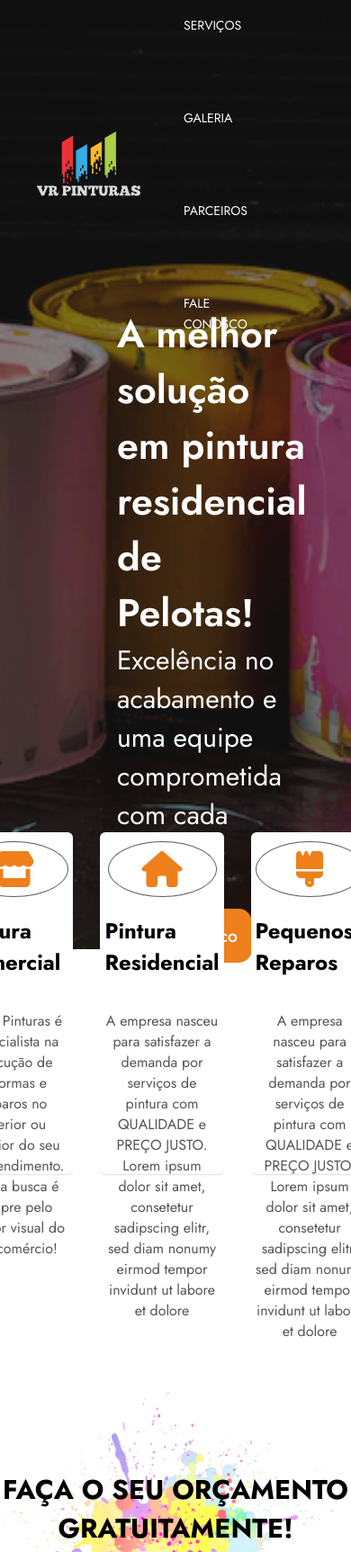
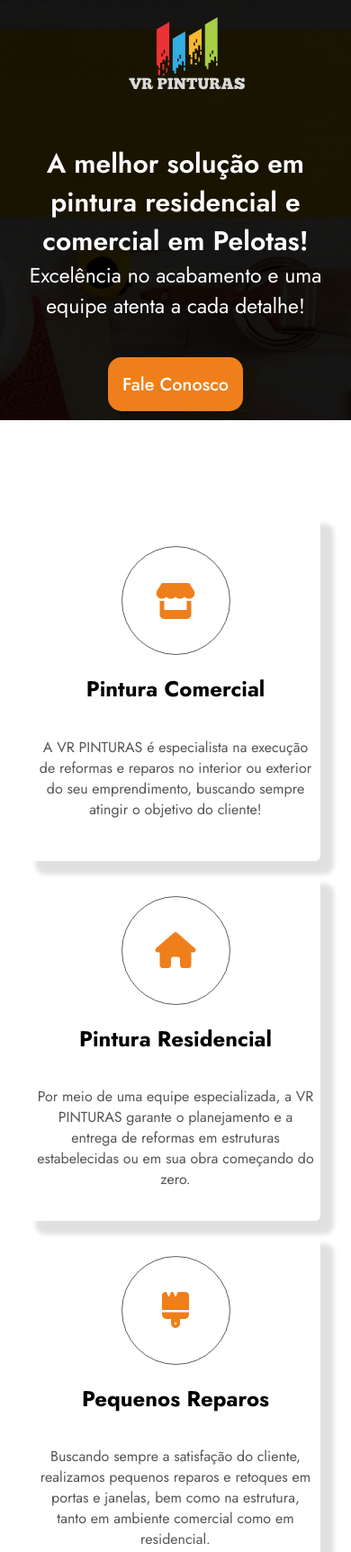
Before and after one commit to willacad/vr-pinturas, a plain HTML site: page index.html in a window 390 px wide. Shown: the top 1725 px of the page at 90% size. Drawn offline with Linux system fonts and the light colour scheme.

Commit message:
começando responsivo

```diff
--- a/index.html
+++ b/index.html
@@ -17,21 +17,21 @@
 <body>
   <div class="container">
     <div class="teste">
-      <header>
+      <header id="home">
         <nav class="nav">
           <div class="nav__logo"></div>
           <div class="nav__box">
             <ul class="nav__list">
               <li class="nav__item">
-                <a href="#" class="nav__link">SERVIÇOS</a>
+                <a href="#works" class="nav__link">SERVIÇOS</a>
               <li class="nav__item">
-                <a href="#" class="nav__link">GALERIA</a>
+                <a href="#infos" class="nav__link">A EMPRESA</a>
+              <li class="nav__item">
+                <a href="#gallery" class="nav__link">GALERIA</a>
+              </li>
               </li>
               <li class="nav__item">
-                <a href="#" class="nav__link">PARCEIROS</a>
-              </li>
-              <li class="nav__item">
-                <a href="#" class="nav__link">FALE CONOSCO</a>
+                <a href="#contact" class="nav__link">FALE CONOSCO</a>
               </li>
             </ul>
         </nav>
@@ -39,8 +39,8 @@
       <section class="main">
         <div class="slogan">
           <h1 class="slogan__title"> A melhor solução
-            em pintura residencial de Pelotas!</h1>
-          <p class="slogan__text">Excelência no acabamento e uma equipe comprometida com cada etapa!</p>
+            em pintura residencial e comercial em Pelotas!</h1>
+          <p class="slogan__text">Excelência no acabamento e uma equipe atenta a cada detalhe!</p>
           <a href="https://web.whatsapp.com/send?phone=5553991965775" class="main__btn">Fale Conosco</a>
         </div>
       </section>
@@ -52,36 +52,32 @@
         <i class="fa-solid card__fig fa-store"></i>
       </div>
       <h2 class="card__title">Pintura Comercial</h2>
-      <p class="card__text">A VR Pinturas é especialista na execução de reformas e reparos no interior ou exterior do
-        seu emprendimento.
-        Nossa busca é sempre pelo melhor visual do seu comércio!</p>
+      <p class="card__text">A VR PINTURAS é especialista na execução de reformas e reparos no interior ou exterior do
+        seu emprendimento,
+        buscando sempre atingir o objetivo do cliente!</p>
     </div>
-    <div class="card">
+    <div class="card" id="works">
       <div class="card__radial">
         <i class="fa-solid card__fig fa-house"></i>
       </div>
       <h2 class="card__title">Pintura Residencial</h2>
-      <p class="card__text">A empresa nasceu para satisfazer a demanda por serviços de pintura com QUALIDADE e PREÇO
-        JUSTO.
-        Lorem ipsum dolor sit amet, consetetur sadipscing elitr, sed diam nonumy eirmod tempor invidunt ut labore et
-        dolore</p>
+      <p class="card__text">Por meio de uma equipe especializada, a VR PINTURAS garante o planejamento e a entrega de
+        reformas em estruturas estabelecidas ou em sua obra começando do zero. </p>
     </div>
     <div class="card">
       <div class="card__radial">
         <i class="fa-solid card__fig fa-brush"></i>
       </div>
       <h2 class="card__title">Pequenos Reparos</h2>
-      <p class="card__text">A empresa nasceu para satisfazer a demanda por serviços de pintura com QUALIDADE e PREÇO
-        JUSTO.
-        Lorem ipsum dolor sit amet, consetetur sadipscing elitr, sed diam nonumy eirmod tempor invidunt ut labore et
-        dolore</p>
+      <p class="card__text">Buscando sempre a satisfação do cliente, realizamos pequenos reparos e retoques em portas
+        e janelas, bem como na estrutura, tanto em ambiente comercial como em residencial.</p>
     </div>
   </section>
   <section class="budget">
     <h1 class="buget__title"> FAÇA O SEU ORÇAMENTO GRATUITAMENTE!</h1>
-    <svg version="1.1" id="Capa_1" xmlns="http://www.w3.org/2000/svg" xmlns:xlink="http://www.w3.org/1999/xlink" x="0px"
-      y="0px" width="100px" height="100px" viewBox="0 0 479.759 479.759"
-      style="enable-background:new 0 0 479.759 479.759;" xml:space="preserve">
+    <svg class="buget__roller" version="1.1" id="Capa_1" xmlns="http://www.w3.org/2000/svg"
+      xmlns:xlink="http://www.w3.org/1999/xlink" x="0px" y="0px" width="100px" height="100px"
+      viewBox="0 0 479.759 479.759" style="enable-background:new 0 0 479.759 479.759;" xml:space="preserve">
       <g>
         <path d="M436.979,53.755h-20.604V8.063c0-4.451-3.606-8.063-8.063-8.063H67.867c-4.458,0-8.063,3.612-8.063,8.063v45.691H42.78
 		c-4.457,0-8.063,3.611-8.063,8.062c0,4.452,3.607,8.063,8.063,8.063h17.024v45.691c0,4.451,3.606,8.062,8.063,8.062h340.439
@@ -95,7 +91,7 @@
       </g>
     </svg>
   </section>
-  <div class="infos">
+  <div class="infos" id="infos">
     <section class="infos__content">
       <i class="fa-solid fa-briefcase"></i>
       <h3 class="infos__tlte">
@@ -103,11 +99,9 @@
       </h3>
       <p class="infos__text">
         A empresa nasceu para satisfazer a demanda por serviços de pintura com QUALIDADE e PREÇO JUSTO.
-        Lorem ipsum dolor sit amet, consetetur sadipscing elitr, sed diam nonumy eirmod tempor invidunt ut labore et
-        dolore
-        magna aliquyam erat, sed diam voluptua.Lorem ipsum dolor sit amet, consetetur sadipscing elitr, sed diam nonumy
-        eirmod tempor invidunt ut labore et dolore
-        magna aliquyam erat, sed diam voluptua.
+        Iniciamos as atividades em 2017 e desde então buscamos evoluir dia após dia, atendendo as demandas em obras
+        residenciais e comerciais. Procuramos sempre superar as expectativas dos nossos clientes, agindo sempre com
+        transparência nas negociações e prazos!
       </p>
     </section>
     <section class="infos__content">
@@ -116,16 +110,14 @@
         LOCALIZAÇÃO
       </h3>
       <p class="infos__text">
-        A empresa nasceu para satisfazer a demanda por serviços de pintura com QUALIDADE e PREÇO JUSTO.
-        Lorem ipsum dolor sit amet, consetetur sadipscing elitr, sed diam nonumy eirmod tempor invidunt ut labore et
-        dolore
-        magna aliquyam erat, sed diam voluptua.Lorem ipsum dolor sit amet, consetetur sadipscing elitr, sed diam nonumy
-        eirmod tempor invidunt ut labore et dolore
-        magna aliquyam erat, sed diam voluptua.
+        A VR PINTURAS está localizada na cidade de Pelotas-RS. <br>Atendemos em toda a cidade, inclusive região rural.
+        Também trabalhamos em cidades vizinhas como, Rio Grande e Capão do leão. Para saber melhor sobre nossa
+        disponibilidade para
+        execução de serviço, entre em contato!
       </p>
     </section>
   </div>
-  <section class="works">
+  <section class="works" id="gallery">
     <div class="works__box">
       <div class="works__row"></div>
       <h1 class="works__title"><span class="works__span">Nossos</span> Trabalhos</h1>
@@ -166,9 +158,11 @@
       <span class="modal__close" id="modal__btn" onclick="closeGallery()">&times;</span>
     </div>
   </section>
-  <footer class="finish">
-    <div class="logo-footer">
-    </div>
+  <footer class="finish" id="contact">
+    <a href="#home" class="link__logo">
+      <div class="logo-footer">
+      </div>
+    </a>
     <div class="dev">
       <div class="dev__adress">
         <p class="devtitle"> </p>
--- a/style.css
+++ b/style.css
@@ -1,6 +1,6 @@
 :root {
   --color-hover: #EF7F1A;
-
+  scroll-behavior: smooth;
 }
 
 body {
@@ -9,6 +9,7 @@ body {
   padding: 0;
   font-family: 'Jost', sans-serif;
   background: #fff;
+
 }
 
 
@@ -33,10 +34,9 @@ a {
 .container {
   display: flex;
   flex-direction: column;
-  background-image: url(./assets/latas-ofice.jpg);
+  background-image: url(./assets/pinturas-em-ribeirao-preto-2-1260x630\(1\).jpg);
   background-size: cover;
   background-repeat: no-repeat;
-  background-position: center;
   height: 125vh;
 }
 
@@ -131,7 +131,7 @@ a {
 
 .cards {
   display: flex;
-  justify-content: center;
+  justify-content: space-evenly;
   align-items: center;
 }
 
@@ -143,7 +143,6 @@ a {
   height: 360px;
   background-color: #fff;
   border-radius: 6px;
-  margin-right: 30px;
   margin-top: -130px;
   box-shadow: 0 1px 1px 0 #0000001f;
   transition: .3s;
@@ -199,12 +198,6 @@ a {
   font-size: 30px;
   text-align: center;
 }
-
-
-.buget__roller {
-  font-size: 70px;
-}
-
 
 .infos {
   display: flex;
@@ -371,10 +364,10 @@ a {
 
 
 
-@media (max-width:700px) {
+@media (max-width:970px) {
 
   .nav__list {
-    display: flex;
+    display: none;
     flex-direction: column;
     align-items: unset;
     justify-content: space-between;
@@ -382,9 +375,95 @@ a {
     gap: 80px;
   }
 
-  .fa-bars {
-    display: block;
-    color: #fff;
-    font-size: 20px;
+  .nav {
+    justify-content: center;
+  }
+
+  .main {
+    height: max-content;
+    display: flex;
+    flex-direction: column;
+    justify-content: start;
+
+  }
+
+  .container {
+    display: flex;
+    align-items: center;
+    justify-content: flex-start;
+    flex-direction: column;
+    background-image: url(./assets/pinturas-em-ribeirao-preto-2-1260x630\(1\).jpg);
+    background-size: center;
+    background-repeat: no-repeat;
+    height: 60%;
+  }
+
+  .slogan {
+    margin: 30px 0 0 0;
+    display: flex;
+    flex-direction: column;
+    align-items: center;
+    justify-content: center;
+    text-align: center;
+    width: 100%;
+  }
+
+  .slogan__title {
+    font-size: 30px;
+    font-weight: 600;
+    color: white;
+  }
+
+  .slogan__text {
+    margin: 0;
+    font-size: 23px;
+  }
+
+  .main__btn {
+
+    margin: 40px 0 10px 0;
+  }
+
+  .cards {
+    margin-top: 100px;
+    flex-direction: column;
+    justify-content: space-around;
+    align-items: center;
+    height: 1200px;
+  }
+
+  .card {
+    margin: 0;
+    display: flex;
+    flex-direction: column;
+    align-items: center;
+    justify-content: center;
+    width: 80%;
+    transition: .3s;
+    padding: 10px 5px;
+    box-shadow: 10px 10px 5px 5px #0000001f;
+  }
+
+  .card:hover {
+    width: 80%;
+    box-shadow: 10px 10px 5px 5px #0000001f;
+    margin-top: -10px;
+  }
+
+  .budget {
+    height: 500px;
+  }
+
+  .buget__roller {
+    height: 15%;
+  }
+
+  .infos {
+    flex-direction: column;
+
+  }
+
+  .infos__content {
+    width: 80%;
   }
 }
```
Also changed, not shown: assets/pinturas-em-ribeirao-preto-2-1260x630(1).jpg (added).
